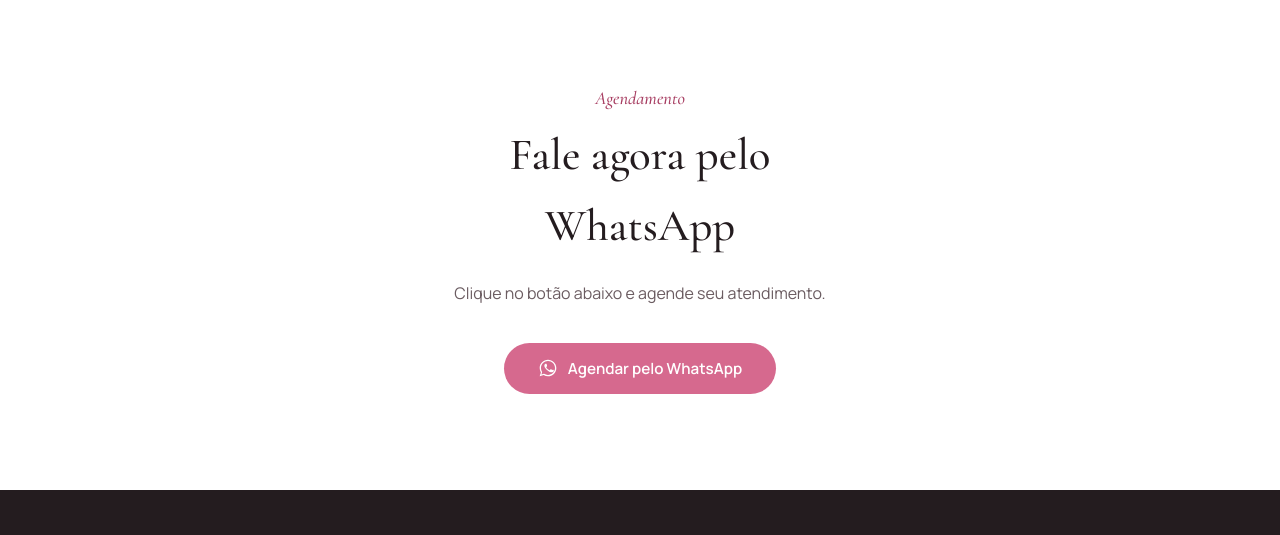
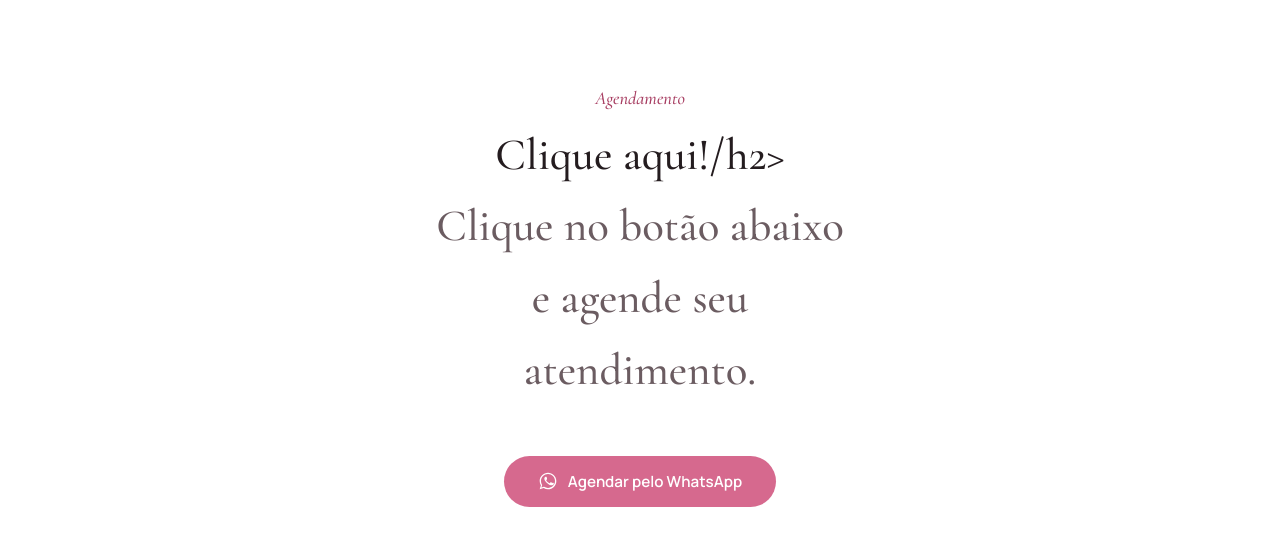
Before and after one commit to acarolinap/SC-Nail-Design-Site, a plain HTML site: page index.html in a window 1280 px wide. Shown: the part 3210-3745 px from the top of the page. Drawn offline with nearby package versions, Linux system fonts and the light colour scheme.

Commit message:
Update WhatsApp message and section title

```diff
--- a/index.html
+++ b/index.html
@@ -672,7 +672,7 @@
 <section id="agendar" class="chamada-whatsapp">
   <div class="container">
     <span class="eyebrow">Agendamento</span>
-    <h2 class="titulo-secao">Fale agora pelo WhatsApp</h2>
+    <h2 class="titulo-secao">Clique aqui!/h2>
     <p>Clique no botão abaixo e agende seu atendimento.</p>
     <button class="botao botao-whatsapp" onclick="abrirWhatsapp()">
       <svg viewBox="0 0 24 24"><path d="M17.5 14.4c-.3-.1-1.7-.8-1.9-.9-.3-.1-.4-.1-.6.1-.2.3-.7.9-.8 1-.2.2-.3.2-.5.1-.3-.1-1.2-.4-2.2-1.4-.8-.7-1.4-1.6-1.5-1.9-.2-.3 0-.5.1-.6.1-.1.3-.3.4-.5.1-.2.2-.3.3-.5.1-.2 0-.4 0-.5C11 9 10.5 7.8 10.3 7.3c-.2-.5-.4-.4-.6-.4h-.5c-.2 0-.5.1-.7.3-.2.3-.9.9-.9 2.2s1 2.6 1.1 2.7c.1.2 2 3 4.8 4.3.7.3 1.2.5 1.6.6.7.2 1.3.2 1.8.1.5-.1 1.7-.7 1.9-1.3.2-.6.2-1.2.2-1.3-.1-.1-.3-.2-.5-.3zM12 2C6.5 2 2 6.5 2 12c0 1.9.5 3.7 1.5 5.3L2 22l4.8-1.5C8.4 21.5 10.1 22 12 22c5.5 0 10-4.5 10-10S17.5 2 12 2zm0 18.3c-1.7 0-3.3-.5-4.7-1.3l-.3-.2-2.9.9.9-2.8-.2-.3C4 15.2 3.6 13.6 3.6 12c0-4.6 3.8-8.4 8.4-8.4s8.4 3.8 8.4 8.4-3.8 8.3-8.4 8.3z"/></svg>
@@ -703,13 +703,9 @@
 </a>
 
 <script>
-  // ==========================================================
-  // WHATSAPP
-  // Substitua o número abaixo pelo número real, no formato
-  // internacional, apenas dígitos (Ex: 55 48 9XXXX-XXXX -> "5548984153871")
-  // ==========================================================
+	//comando whatsapp
   const NUMERO_WHATSAPP = "5548984153871";
-  const MENSAGEM_WHATSAPP = "Olá, gostaria de agendar para fazer um alongamento";
+  const MENSAGEM_WHATSAPP = "Olá, gostaria de agendar um atendimento.";
 
   function abrirWhatsapp(){
   const url = "https://wa.me/" + NUMERO_WHATSAPP + "?text=" + encodeURIComponent(MENSAGEM_WHATSAPP);
```
